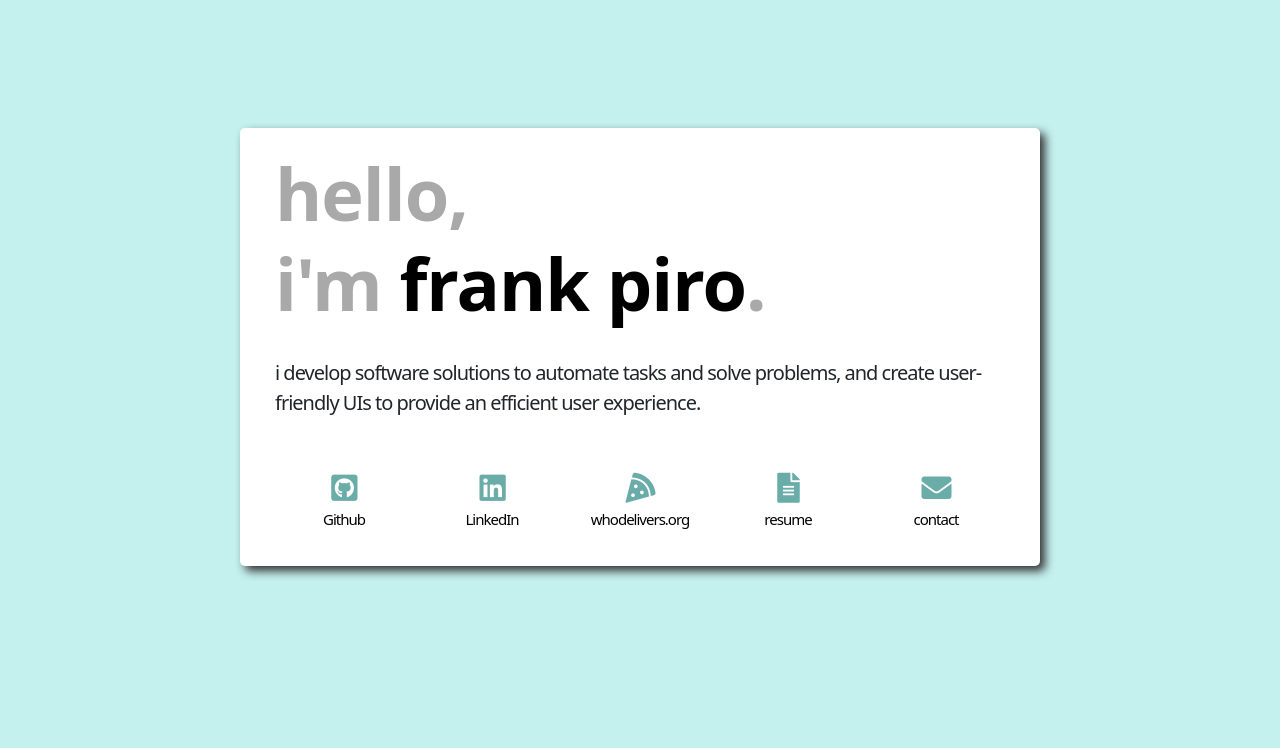
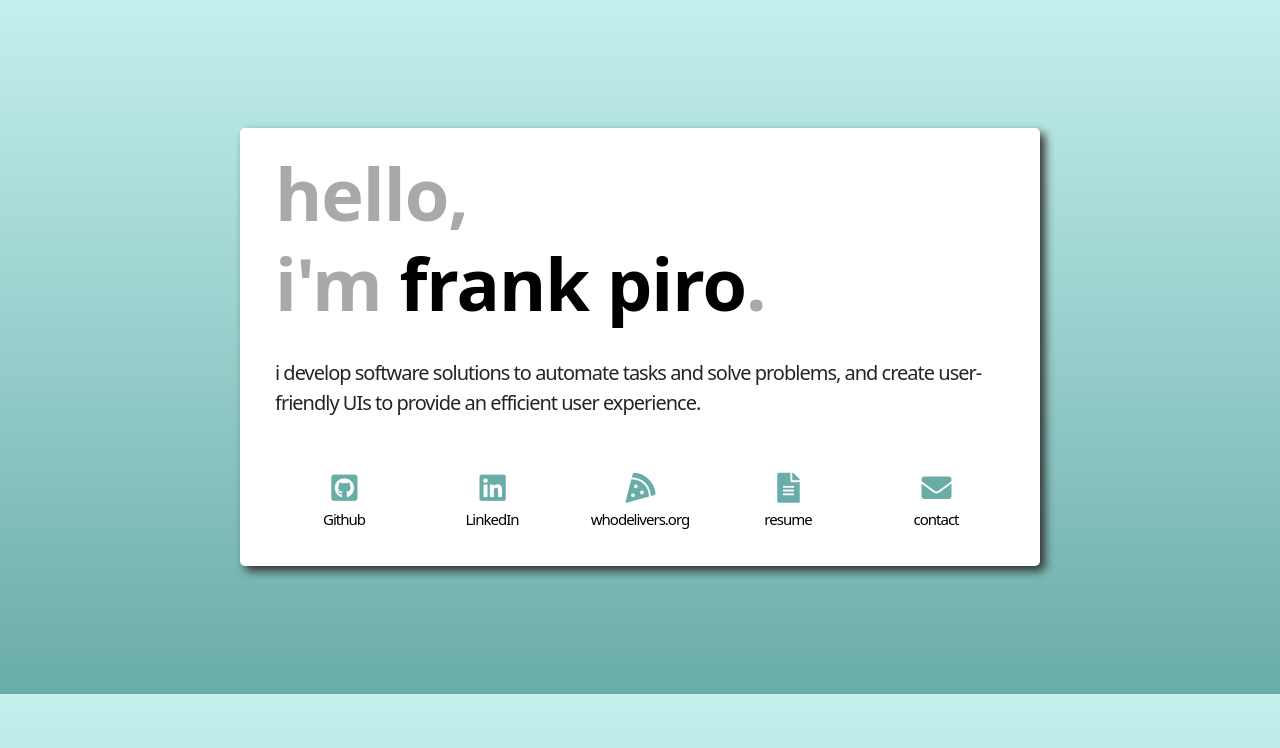
Before and after one commit to isayrelax/frankfolio, a React (Create React App) app: page / in a window 1280 px wide. Shown: the top 748 px of the page. Built offline with nearby package versions, Linux system fonts and the light colour scheme.

Commit message:
adjust background gradient direction, background color for ios

```diff
--- a/src/App.css
+++ b/src/App.css
@@ -1,11 +1,7 @@
 body {
-    /* background: linear-gradient(110deg, #c4f0ee, #69aca8); */
+    background: linear-gradient(180deg, #c4f0ee, #69aca8);
     background-color: #c4f0ee;
-    /* background-size: cover; */
-    /* min-height: calc(100vh - 100px); */
     margin: 10% 10%;
-    /* background: white; */
-    background-attachment: fixed;
     letter-spacing: -1px;
 }
 
@@ -98,7 +94,7 @@ a {
 
 @media (max-width: 500px) {
     body {
-      /* background-image: linear-gradient(110deg, #f0c4ec, #ac6998); */
+      background: linear-gradient(180deg, #f0c4ec, #ac6998);
       background-color: #f0c4ec;
     }
 
```
